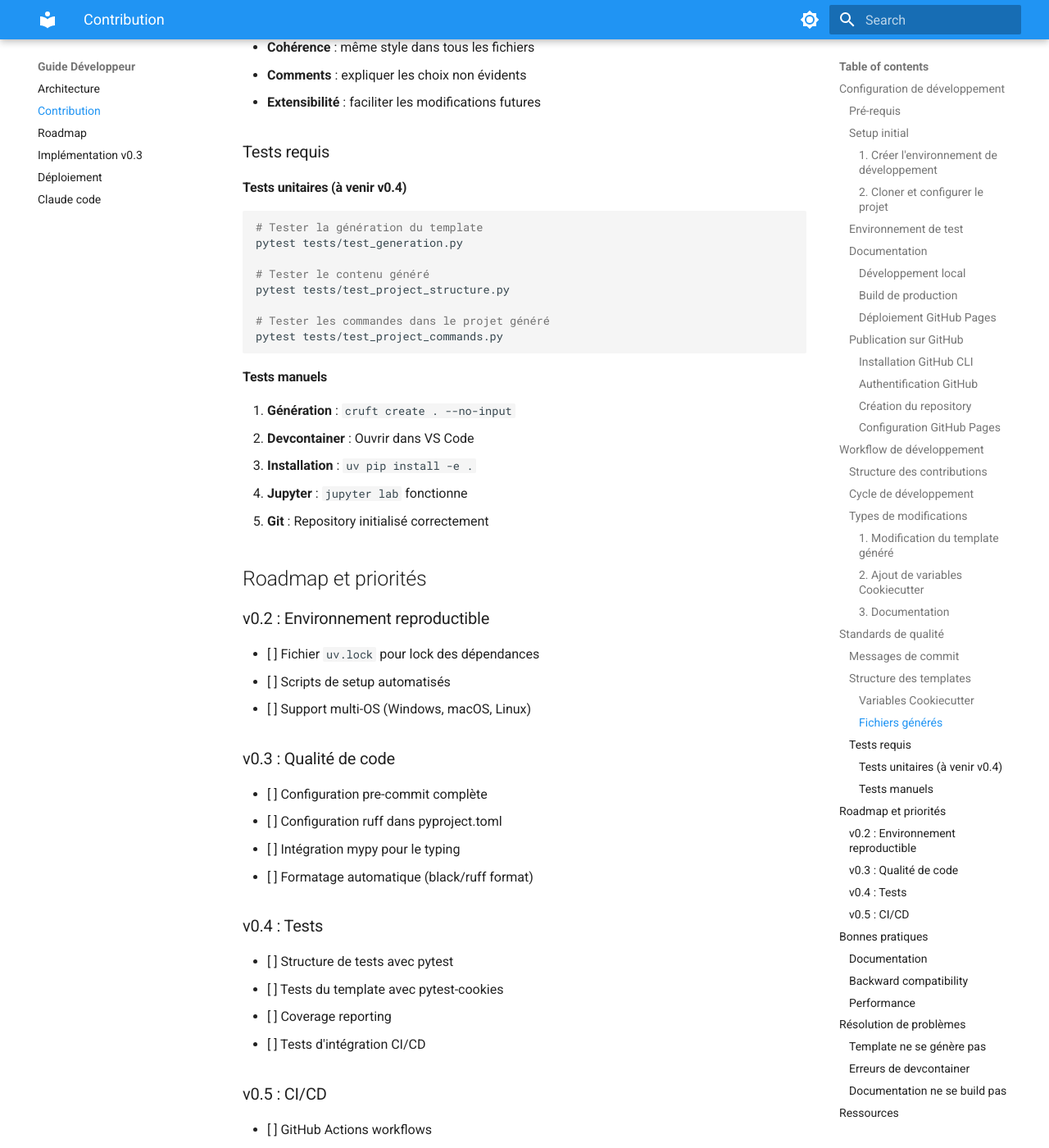
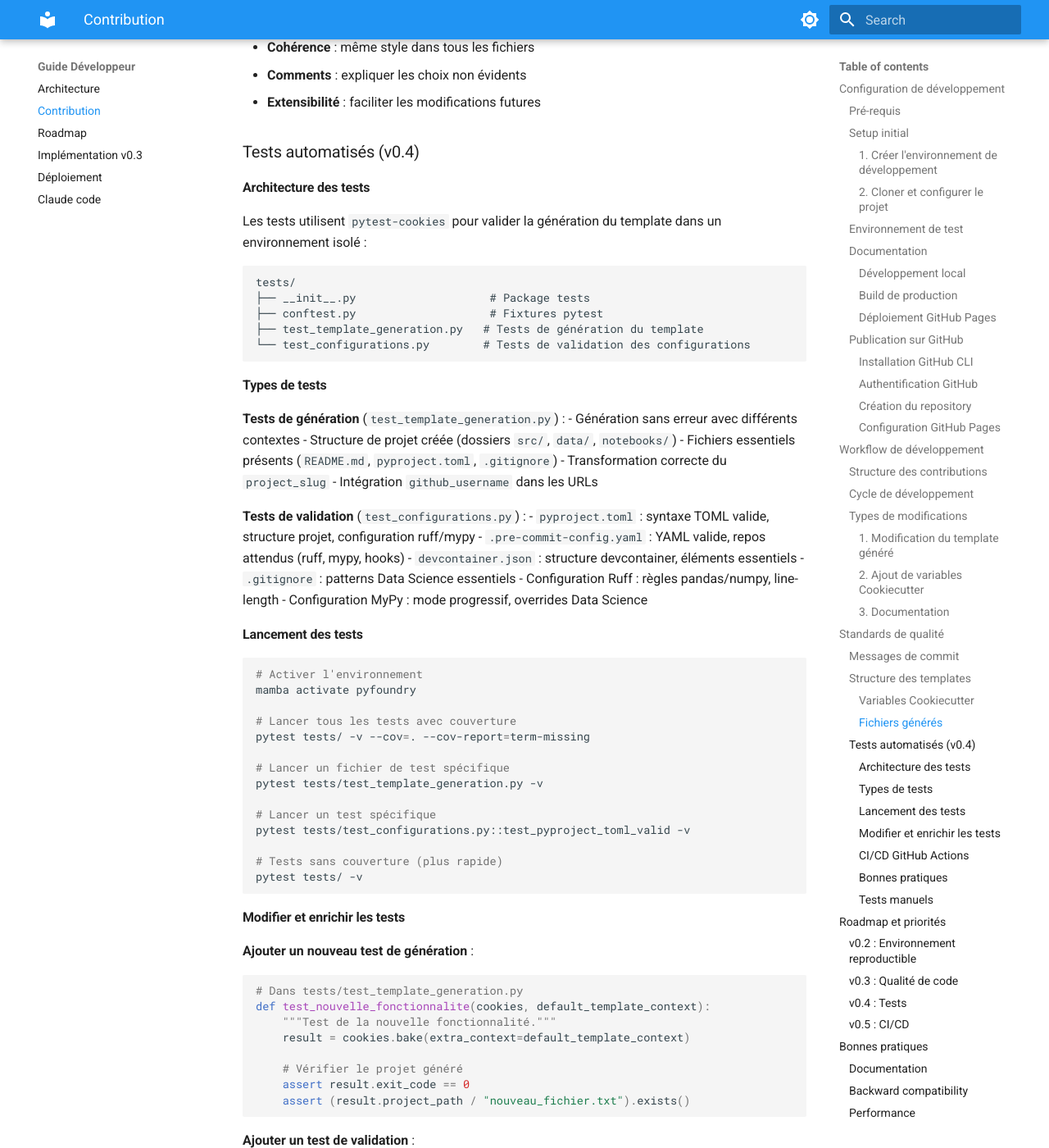
Before and after one commit to castorfou/PyFoundry, an MkDocs documentation site: the page built from docs/dev/contributing.md, in a window 1280 px wide and 1400 px high, scrolled down 5038 px. Shown: the whole window at 82% size. Built offline with MkDocs 1.6.1 and Material for MkDocs 9.7.7, drawn with Linux system fonts in a browser that asks for light colours; some of the changed text lies outside the part shown.

Commit message:
feat(v0.4): implement automated testing framework with pytest-cookies
- Add comprehensive test suite using pytest-cookies for template validation
- Create test_template_generation.py for project structure and generation tests
- Create test_configurations.py for TOML/YAML/JSON validation tests
- Add GitHub Actions workflow for CI/CD with Python 3.11/3.12 matrix
- Configure pytest with coverage reporting (XML + terminal)
- Add fixtures in conftest.py for different test contexts
- Fix devcontainer.json formatting and GitHub username templating
- Document complete testing architecture in contributing.md

Tests validate:
- Template generation without errors
- Project structure creation (src/, data/, notebooks/)
- Configuration files syntax (pyproject.toml, .pre-commit-config.yaml)
- Ruff/MyPy configuration validity
- GitHub username integration in URLs
- Data Science specific patterns in .gitignore

🤖 Generated with [Claude Code](https://claude.ai/code)

Co-Authored-By: Claude <noreply@anthropic.com>

````diff
--- a/docs/dev/contributing.md
+++ b/docs/dev/contributing.md
@@ -19,7 +19,7 @@ mamba create -y -n pyfoundry -c conda-forge python=3.11
 mamba activate pyfoundry
 
 # Installer les outils nécessaires pour développer le template
-mamba install nb_conda_kernels cruft mkdocs-material --yes
+mamba install nb_conda_kernels cruft mkdocs-material pytest pytest-cookies pytest-cov pre-commit ruff mypy --yes
 ```
 
 #### 2. Cloner et configurer le projet
@@ -231,19 +231,111 @@ chore(deps): mettre à jour mkdocs-material
 - **Comments** : expliquer les choix non évidents
 - **Extensibilité** : faciliter les modifications futures
 
-### Tests requis
+### Tests automatisés (v0.4)
 
-#### Tests unitaires (à venir v0.4)
+#### Architecture des tests
+Les tests utilisent `pytest-cookies` pour valider la génération du template dans un environnement isolé :
+
+```
+tests/
+├── __init__.py                    # Package tests
+├── conftest.py                    # Fixtures pytest
+├── test_template_generation.py   # Tests de génération du template
+└── test_configurations.py        # Tests de validation des configurations
+```
+
+#### Types de tests
+
+**Tests de génération** (`test_template_generation.py`) :
+- Génération sans erreur avec différents contextes
+- Structure de projet créée (dossiers `src/`, `data/`, `notebooks/`)
+- Fichiers essentiels présents (`README.md`, `pyproject.toml`, `.gitignore`)
+- Transformation correcte du `project_slug`
+- Intégration `github_username` dans les URLs
+
+**Tests de validation** (`test_configurations.py`) :
+- `pyproject.toml` : syntaxe TOML valide, structure projet, configuration ruff/mypy
+- `.pre-commit-config.yaml` : YAML valide, repos attendus (ruff, mypy, hooks)
+- `devcontainer.json` : structure devcontainer, éléments essentiels
+- `.gitignore` : patterns Data Science essentiels
+- Configuration Ruff : règles pandas/numpy, line-length
+- Configuration MyPy : mode progressif, overrides Data Science
+
+#### Lancement des tests
+
 ```bash
-# Tester la génération du template
-pytest tests/test_generation.py
+# Activer l'environnement
+mamba activate pyfoundry
 
-# Tester le contenu généré
-pytest tests/test_project_structure.py
+# Lancer tous les tests avec couverture
+pytest tests/ -v --cov=. --cov-report=term-missing
 
-# Tester les commandes dans le projet généré
-pytest tests/test_project_commands.py
+# Lancer un fichier de test spécifique
+pytest tests/test_template_generation.py -v
+
+# Lancer un test spécifique
+pytest tests/test_configurations.py::test_pyproject_toml_valid -v
+
+# Tests sans couverture (plus rapide)
+pytest tests/ -v
 ```
+
+#### Modifier et enrichir les tests
+
+**Ajouter un nouveau test de génération** :
+```python
+# Dans tests/test_template_generation.py
+def test_nouvelle_fonctionnalite(cookies, default_template_context):
+    """Test de la nouvelle fonctionnalité."""
+    result = cookies.bake(extra_context=default_template_context)
+
+    # Vérifier le projet généré
+    assert result.exit_code == 0
+    assert (result.project_path / "nouveau_fichier.txt").exists()
+```
+
+**Ajouter un test de validation** :
+```python
+# Dans tests/test_configurations.py
+def test_nouvelle_config_valid(cookies, minimal_template_context):
+    """Test que nouvelle_config.yml est valide."""
+    result = cookies.bake(extra_context=minimal_template_context)
+
+    config_path = result.project_path / "nouvelle_config.yml"
+    assert config_path.exists()
+
+    content = yaml.safe_load(config_path.read_text())
+    assert "expected_key" in content
+```
+
+**Créer un nouveau contexte de test** :
+```python
+# Dans tests/conftest.py
+@pytest.fixture
+def nouveau_contexte():
+    """Contexte spécialisé pour tests spécifiques."""
+    return {
+        "project_name": "Test Spécialisé",
+        "nouvelle_option": "valeur_test",
+        # ... autres paramètres
+    }
+```
+
+#### CI/CD GitHub Actions
+
+Les tests s'exécutent automatiquement via `.github/workflows/test-template.yml` :
+- Déclenchement sur `push` et `pull_request`
+- Test sur Python 3.11 et 3.12
+- Validation du projet généré avec `uv`, `ruff`, `mypy`
+- Upload de couverture vers Codecov
+
+#### Bonnes pratiques
+
+1. **Fixtures** : Utiliser `minimal_template_context` pour tests rapides, `default_template_context` pour tests complets
+2. **Isolation** : Chaque test génère un projet dans un dossier temporaire
+3. **Performance** : Préférer les tests de structure aux tests d'exécution
+4. **Validation** : Tester la syntaxe des fichiers de configuration
+5. **Couverture** : Viser 100% de couverture des tests critiques
 
 #### Tests manuels
 1. **Génération** : `cruft create . --no-input`
````
Also changed, not shown: pyproject.toml (added, +22 -0 lines), 7 other files.
